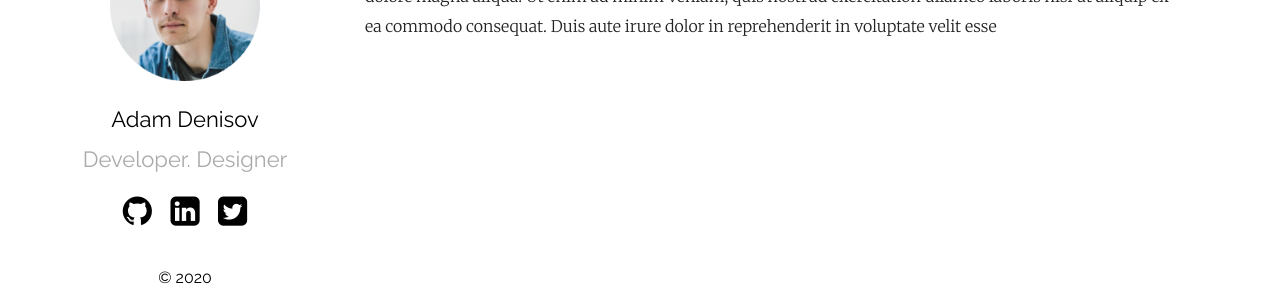
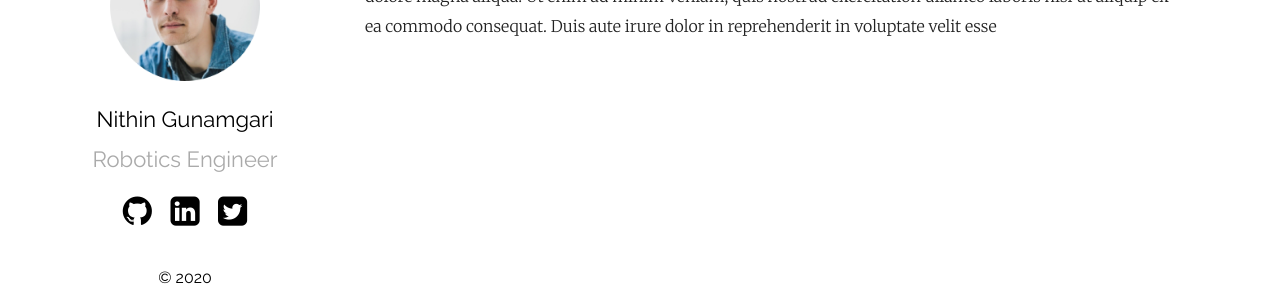
Before and after one commit to nithin-gunamgari/nithin-gunamgari.github.io, a Jekyll site: the page built from index.md, in a window 1280 px wide. Shown: the part 240-540 px from the top of the page. Built offline with Jekyll 4.4.1, drawn with Linux system fonts in a browser that asks for light colours.

Commit message:
Update _config.yml

```diff
--- a/_config.yml
+++ b/_config.yml
@@ -12,8 +12,8 @@ show_excerpts: true # set to true to show excerpts on the homepage
 sass:
   sass_dir: _sass
 plainwhite:
-  name: Adam Denisov
-  tagline: Developer. Designer
+  name: Nithin Gunamgari
+  tagline: Robotics Engineer
   date_format: "%b %-d, %Y"
   sitemap: true # set to true to generate sitemap.xml content
   search: true # set to true to enable searchbar
@@ -22,8 +22,8 @@ plainwhite:
   # generate social links in footer
   social_links:
     twitter: thelehhman
-    github:  thelehhman
-    linkedIn: in/thelehhman
+    github:  nithin-gunamgari
+    linkedIn: in/nithin-gunamgari
     rss: rss
     # dribbble: jekyll
     # flickr:   jekyll
@@ -52,3 +52,4 @@ theme: plainwhite
 plugins:
   - jekyll-seo-tag
 #  - jekyll-feed
+remote_theme: thelehhman/plainwhite-jekyll
```
